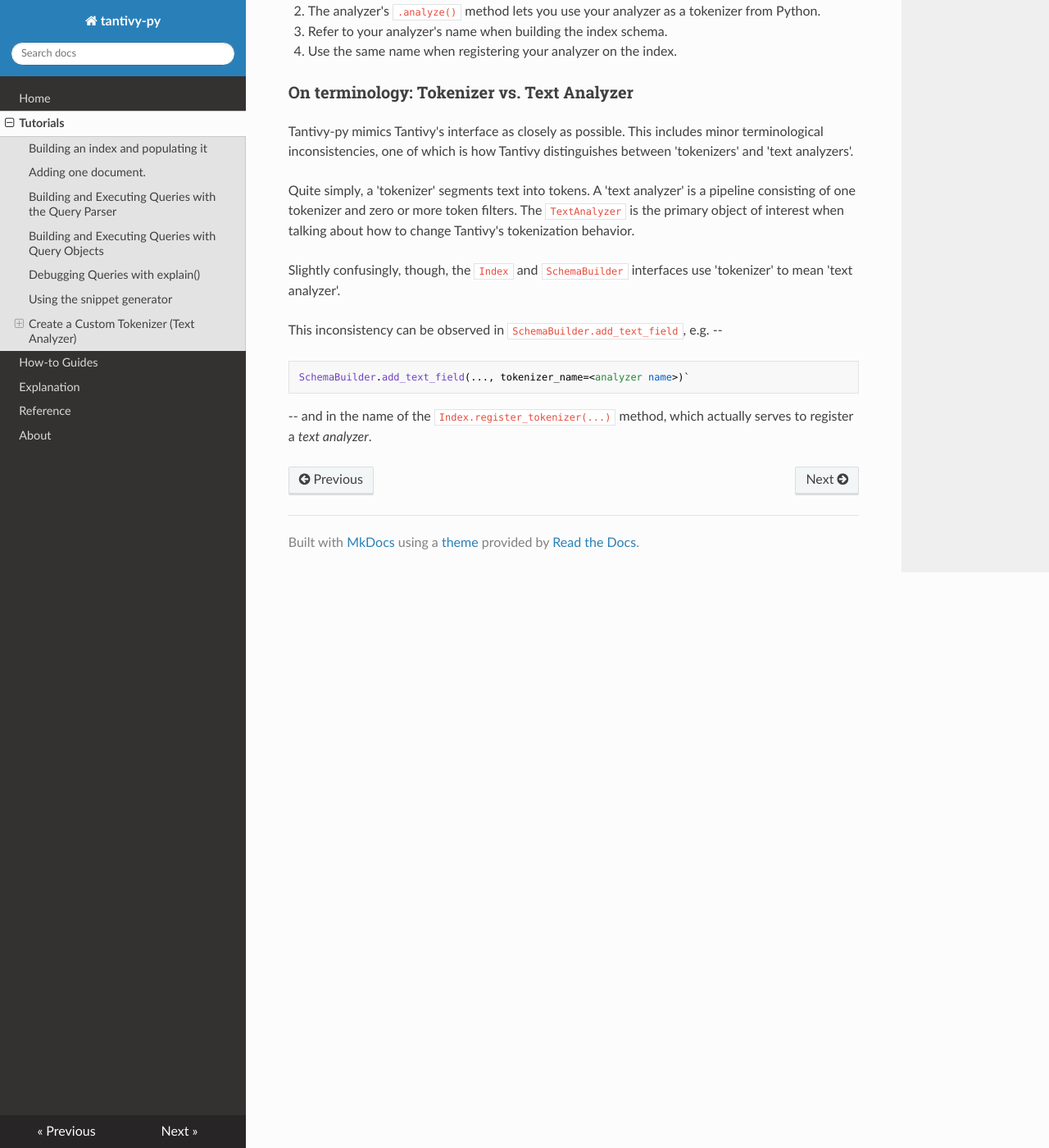
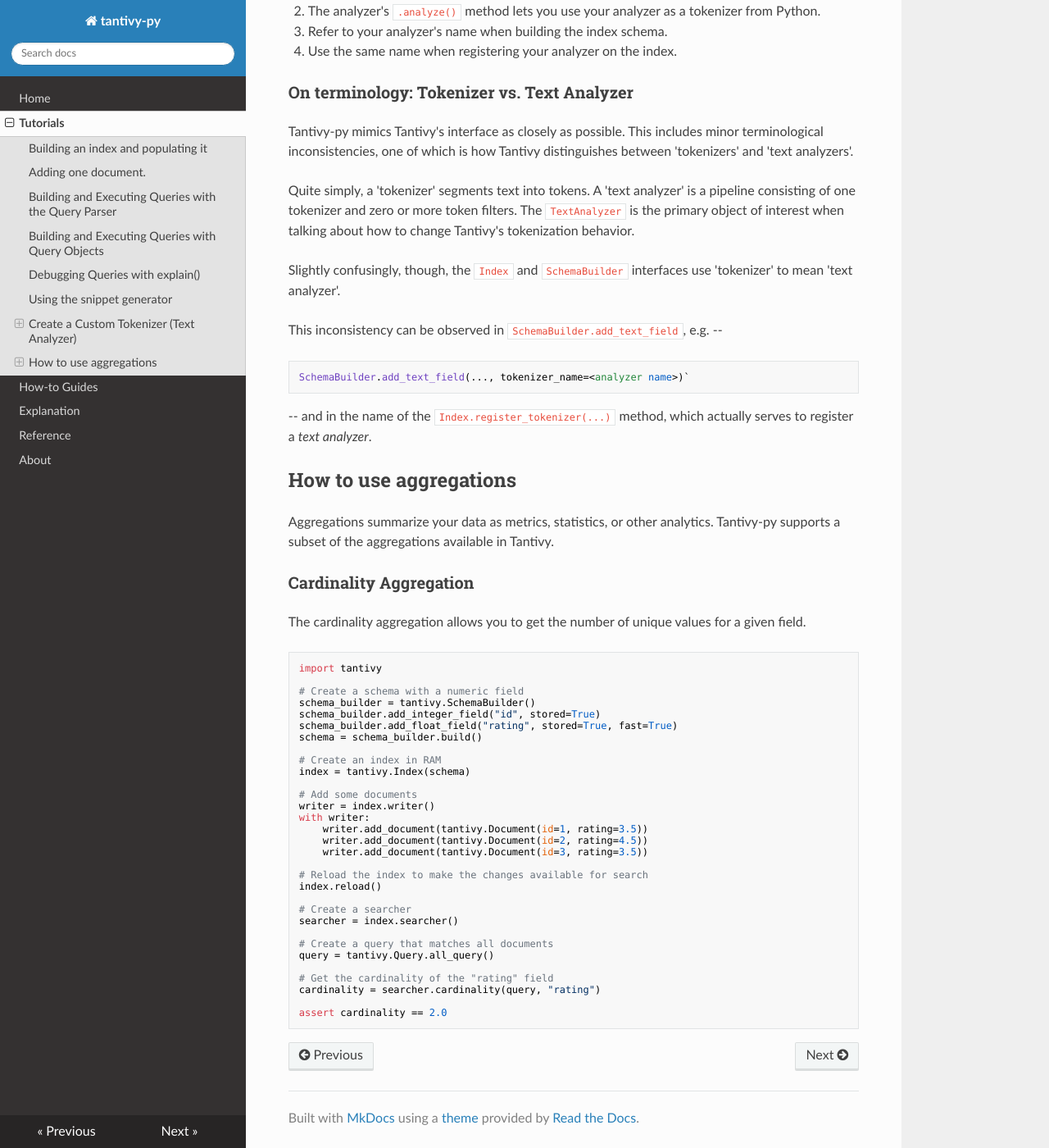
Before and after one commit to quickwit-oss/tantivy-py, an MkDocs documentation site: the page built from docs/tutorials.md, in a window 1280 px wide and 1400 px high, scrolled down 6201 px. Shown: the whole window at 82% size. Built offline with MkDocs 1.6.1, drawn with Linux system fonts in a browser that asks for light colours; nearby versions of some CDN libraries.

Commit message:
feat: Add support for cardinality aggregation (#520)
Co-authored-by: google-labs-jules[bot] <161369871+google-labs-jules[bot]@users.noreply.github.com>
Co-authored-by: Caleb Hattingh <caleb.hattingh@gmail.com>
Co-authored-by: Caleb Hattingh <code@cjrh.info>

````diff
--- a/Cargo.toml
+++ b/Cargo.toml
@@ -1,6 +1,6 @@
 [package]
 name = "tantivy"
-version = "0.24.0"
+version = "0.25.0"
 readme = "README.md"
 authors = ["Damir Jelić <poljar@termina.org.uk>"]
 edition = "2021"
@@ -16,7 +16,7 @@ pyo3-build-config = "0.26.0"
 [dependencies]
 base64 = "0.22"
 chrono = "0.4.41"
-tantivy = "0.24.2"
+tantivy = "0.25.0"
 itertools = "0.14.0"
 futures = "0.3.31"
 pythonize = "0.26.0"
--- a/docs/tutorials.md
+++ b/docs/tutorials.md
@@ -382,3 +382,47 @@ SchemaBuilder.add_text_field(..., tokenizer_name=<analyzer name>)`
 
 -- and in the name of the `Index.register_tokenizer(...)` method, which actually
 serves to register a *text analyzer*.
+
+## How to use aggregations
+
+Aggregations summarize your data as metrics, statistics, or other analytics.
+Tantivy-py supports a subset of the aggregations available in Tantivy.
+
+### Cardinality Aggregation
+
+The cardinality aggregation allows you to get the number of unique values
+for a given field.
+
+```python
+import tantivy
+
+# Create a schema with a numeric field
+schema_builder = tantivy.SchemaBuilder()
+schema_builder.add_integer_field("id", stored=True)
+schema_builder.add_float_field("rating", stored=True, fast=True)
+schema = schema_builder.build()
+
+# Create an index in RAM
+index = tantivy.Index(schema)
+
+# Add some documents
+writer = index.writer()
+with writer:
+    writer.add_document(tantivy.Document(id=1, rating=3.5))
+    writer.add_document(tantivy.Document(id=2, rating=4.5))
+    writer.add_document(tantivy.Document(id=3, rating=3.5))
+
+# Reload the index to make the changes available for search
+index.reload()
+
+# Create a searcher
+searcher = index.searcher()
+
+# Create a query that matches all documents
+query = tantivy.Query.all_query()
+
+# Get the cardinality of the "rating" field
+cardinality = searcher.cardinality(query, "rating")
+
+assert cardinality == 2.0
+```
````
Also changed, not shown: 5 other files.
